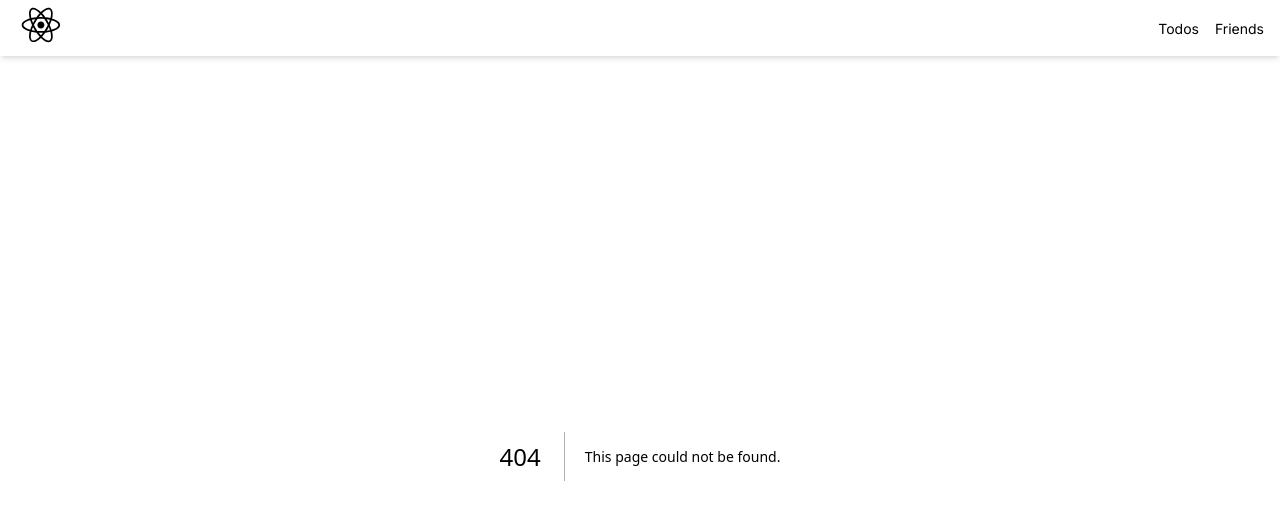
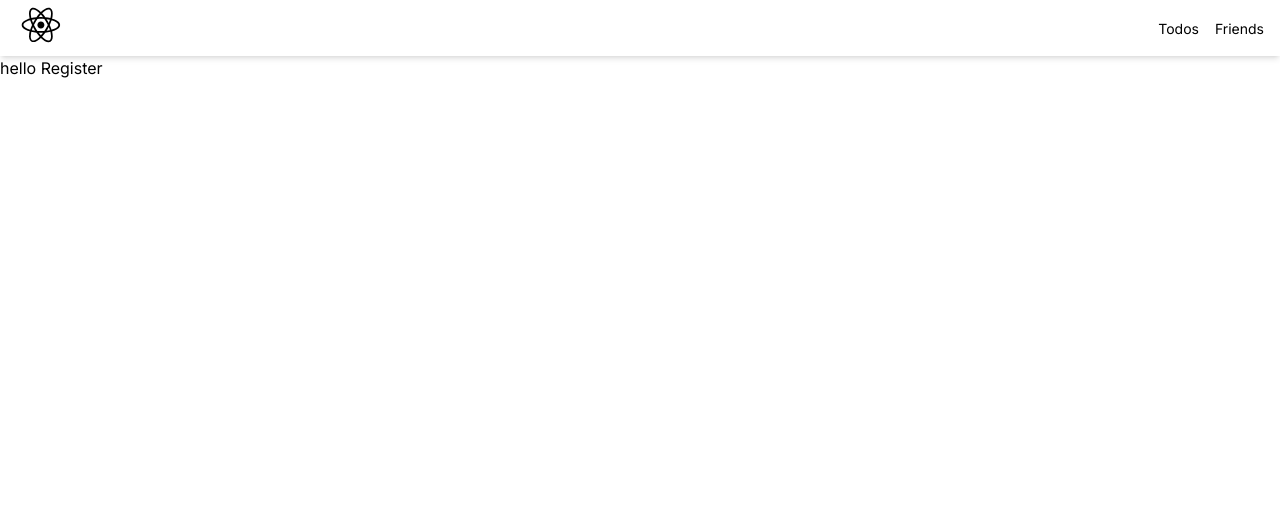
Before and after one commit to Iwakura-dev/fullstack-todo-app, a Next.js app in the folder frontend/: page /register in a window 1280 px wide. Before the commit this address had no page. Shown: the top 520 px of the page. Built offline with nearby package versions, Linux system fonts and the light colour scheme.

Commit message:
feat: 🎸 add pages

```diff
--- a/frontend/package.json
+++ b/frontend/package.json
@@ -12,6 +12,7 @@
     "@reduxjs/toolkit": "^2.2.7",
     "axios": "^1.7.4",
     "clsx": "^2.1.1",
+    "jose": "^5.7.0",
     "jsonwebtoken": "^9.0.2",
     "next": "14.2.5",
     "react": "^18",
--- /dev/null
+++ b/frontend/src/app/(pages)/login/page.tsx
@@ -0,0 +1,3 @@
+export default function Login() {
+  return <div>hello Login</div>;
+}
--- /dev/null
+++ b/frontend/src/app/(pages)/register/page.tsx
@@ -0,0 +1,3 @@
+export default function Register() {
+  return <div>hello Register</div>;
+}
```
Also changed, not shown: 2 other files (tests, documents, lock files or other folders).
